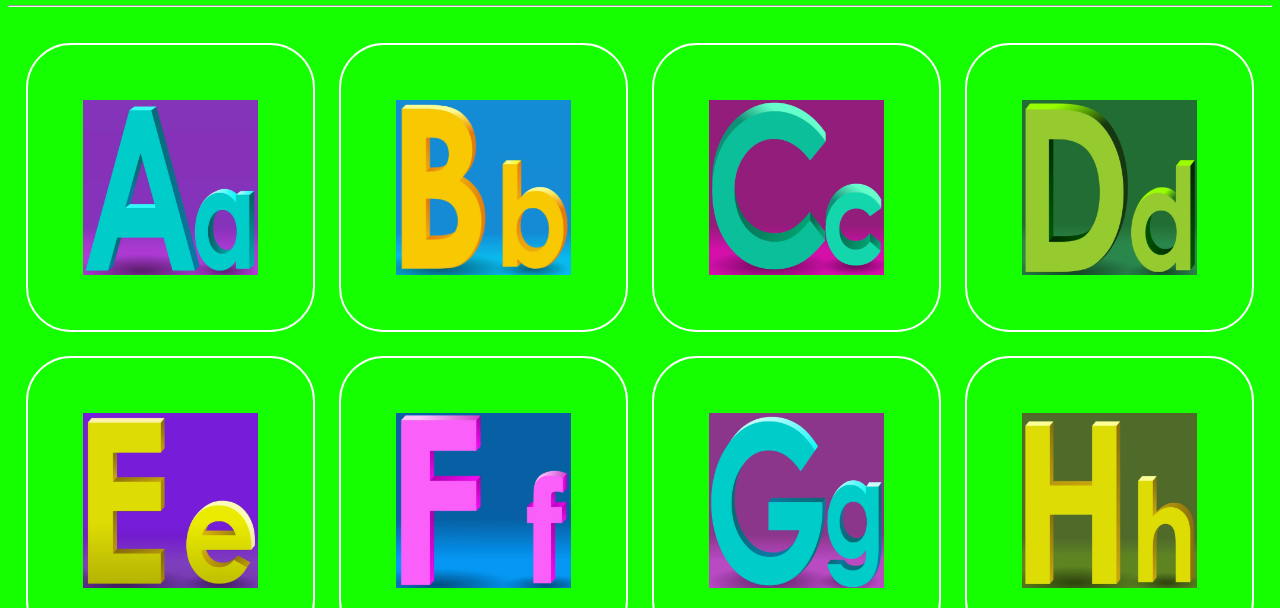
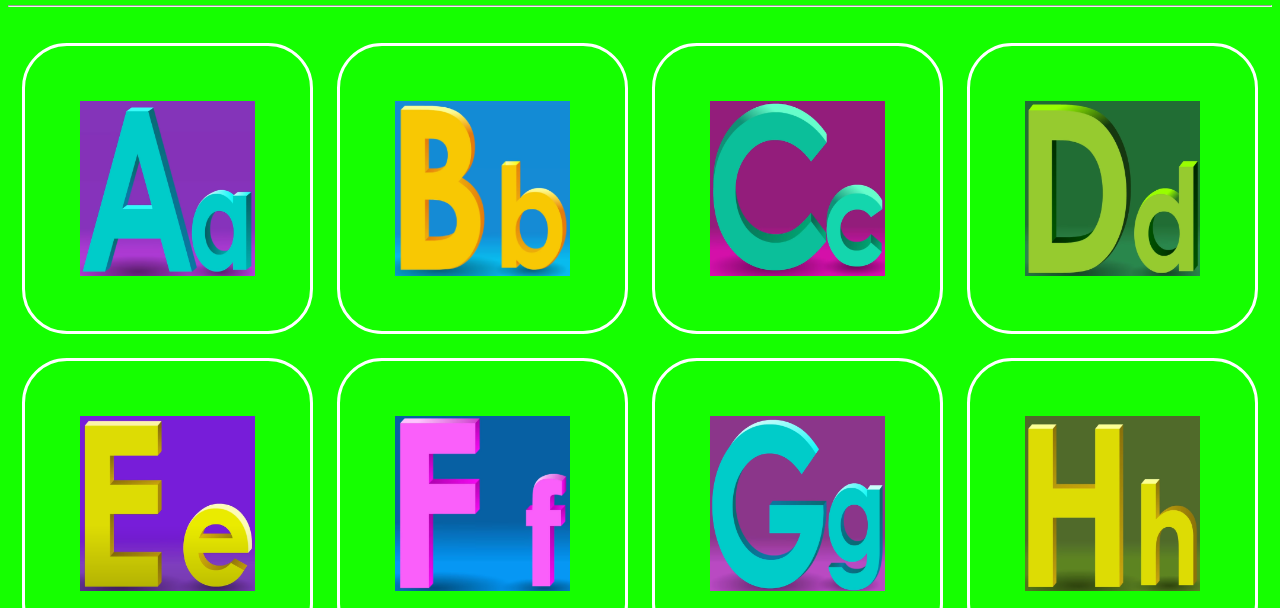
Before and after one commit to Reddy9870/Fun-learn-of-alphabets, a plain HTML site: page index.html in a window 1280 px wide. Shown: the part 192-800 px from the top of the page. Drawn offline with Linux system fonts and the light colour scheme.

Commit message:
Update index.html

```diff
--- a/index.html
+++ b/index.html
@@ -13,7 +13,7 @@
         justify-content:space-around;
         padding: 55px;
         margin: 10px;
-        border: 2px solid white;
+        border: 3px solid white;
         border-radius: 45px;
         width: 175px;
         height: 175px;
```
